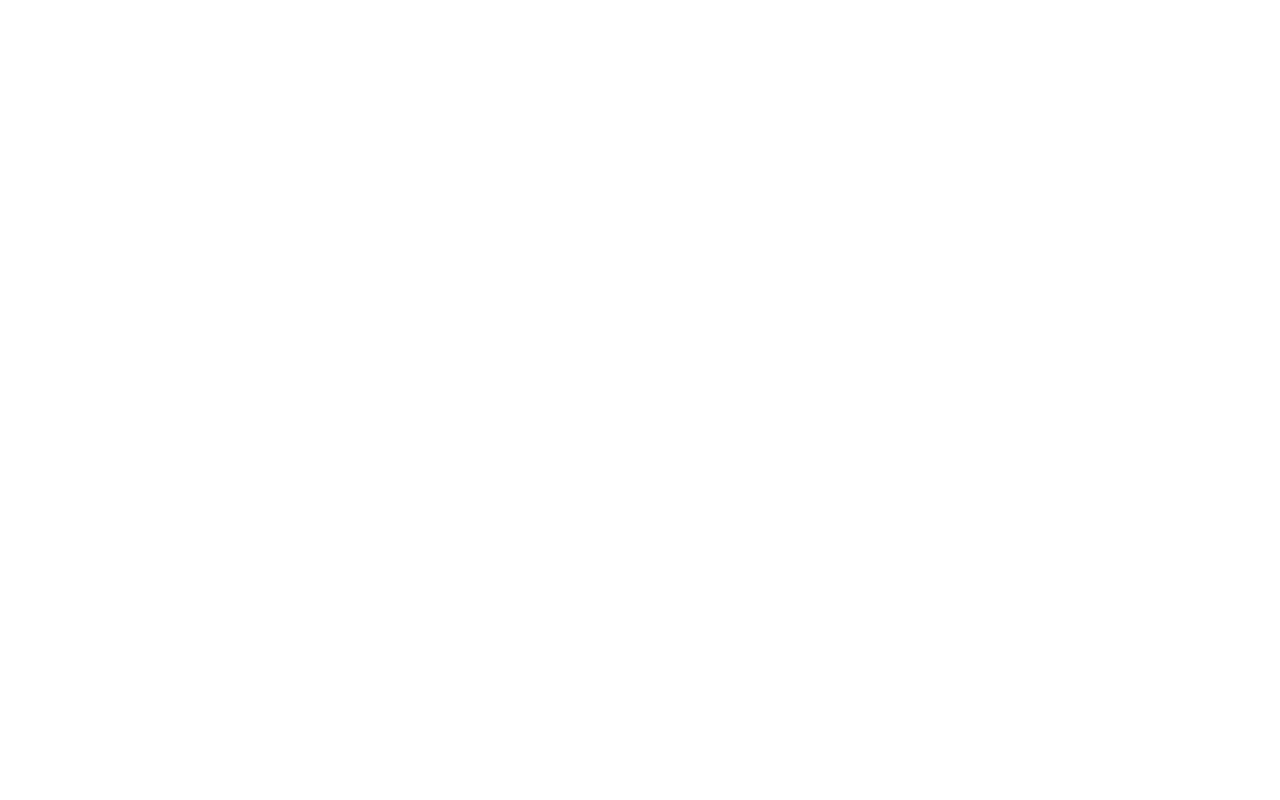
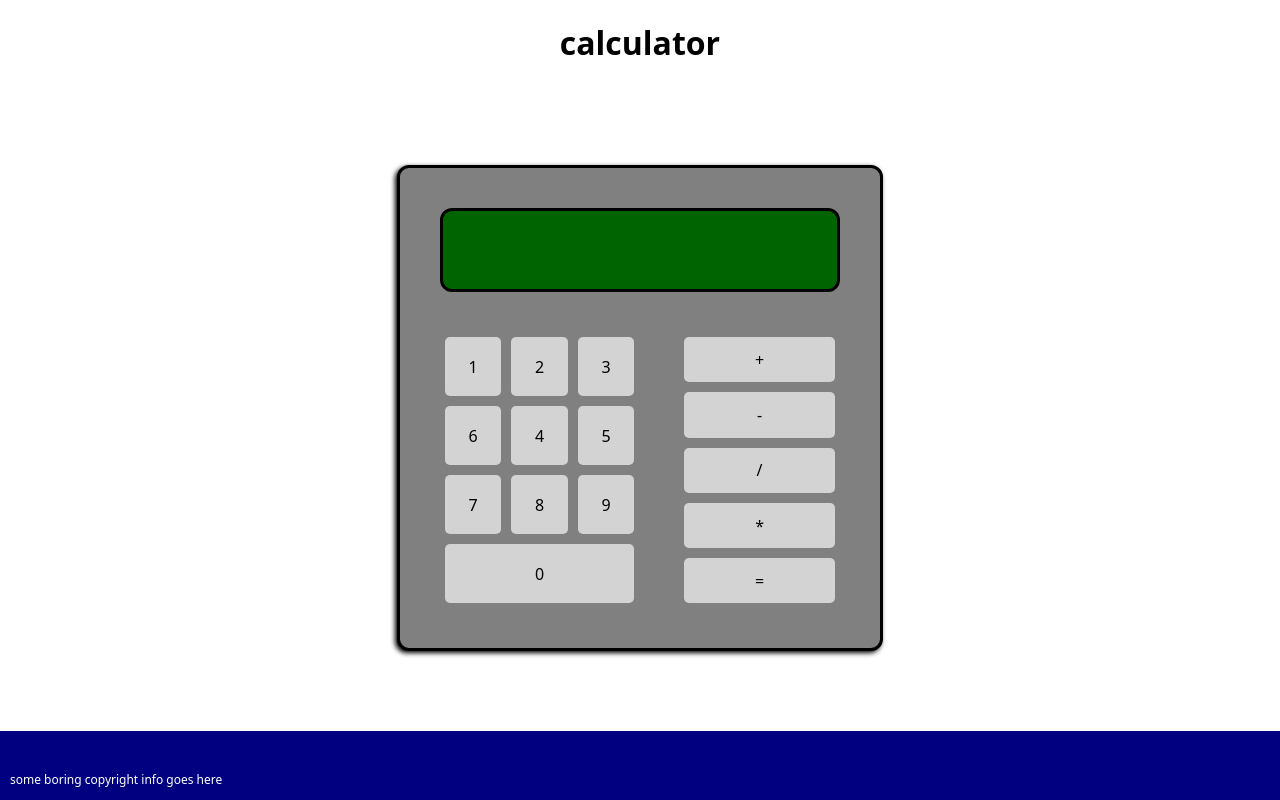
Before and after one commit to ryathom/odin-calculator, a plain HTML site: page index.html in a window 1280 px wide. Drawn offline with Linux system fonts and the light colour scheme.

Commit message:
Basic html and styling

```diff
--- a/index.html
+++ b/index.html
@@ -9,6 +9,46 @@
   <script src="calculator.js"></script>
 </head>
 <body>
+  <div class="header">
+    <h1>calculator</h1>
+  </div>
+  <div class="calc">
+    <div class="display"></div>
+    <div class="controls">
+      <div class="numpad">
+        <div class="numrow">
+          <div class="numkey">1</div>
+          <div class="numkey">2</div>
+          <div class="numkey">3</div>
+        </div>
+        <div class="numrow">
+          <div class="numkey">6</div>
+          <div class="numkey">4</div>
+          <div class="numkey">5</div>
+        </div>
+        <div class="numrow">
+          <div class="numkey">7</div>
+          <div class="numkey">8</div>
+          <div class="numkey">9</div>
+        </div>
+        <div class="numrow">
+          <div class="numkey">0</div>
+        </div>
+      </div>
+      <div class="operations">
+        <div class="numkey add">+</div>
+        <div class="numkey sub">-</div>
+        <div class="numkey div">/</div>
+        <div class="numkey mul">*</div>
+        <div class="numkey equals">=</div>
+      </div>
+    </div>
+  </div>
+  <div class="footer">
+    <div class="copyright">
+      <p>some boring copyright info goes here</p>
+    </div>
+  </div>
 
 </body>
 </html>
--- a/styles.css
+++ b/styles.css
@@ -0,0 +1,102 @@
+* {
+  font-family: system-ui, -apple-system, BlinkMacSystemFont, 'Segoe UI', Roboto, Oxygen, Ubuntu, Cantarell, 'Open Sans', 'Helvetica Neue', sans-serif
+}
+
+html, body {
+  height: 100%;
+}
+
+body {
+  display: flex;
+  flex-direction: column;
+  justify-content: space-between;
+  align-items: center;
+  margin: 0 auto;
+}
+
+.calc {
+  height: 480px;
+  width: 480px;
+  background-color: grey;
+  border-style: solid;
+  border-color: black;
+  border-radius: 12px;
+  box-shadow: -2px 2px 5px 0px #000000;
+  display: flex;
+  flex-direction: column;
+  justify-content: space-evenly;
+  align-items: stretch;
+}
+
+.display {
+  flex-grow: 1;
+  margin: 40px;
+  margin-bottom: 20px;
+  background-color: darkgreen;
+  border-style: solid;
+  border-color: black;
+  border-radius: 12px;
+}
+
+.controls {
+  flex-grow: 1.5;
+  margin: 40px;
+  margin-top: 20px;
+  display: flex;
+  flex-direction: row;
+  justify-content: space-between;
+}
+
+.numpad {
+  flex-grow: 5;
+  display: flex;
+  flex-grow: 1;
+  flex-direction: column;
+  justify-content: flex-start;
+  align-items: stretch;
+}
+
+.numrow {
+  display: flex;
+  flex-grow: 1;
+  flex-direction: row;
+  justify-content: space-evenly;
+  align-items: stretch;
+}
+
+.numkey {
+  display: flex;
+  flex-grow: 1;
+  margin: 10px;
+  margin-bottom: 5px;
+  margin-top: 5px;
+  background-color: lightgrey;
+  border-radius: 5px;
+  margin: 5px;
+  justify-content: center;
+  align-items: center;
+}
+
+.operations {
+  margin-left: 40px;
+  flex-grow: 1;
+  display: flex;
+  flex-direction: column;
+  justify-content: space-evenly;
+  align-items: stretch;
+}
+
+
+
+
+.footer {
+  background-color: navy;
+  color: white;
+  width: 100%;
+}
+
+.copyright {
+  margin-top: 40px;
+  margin-left: 10px;
+  font-size: 12px;
+}
```
